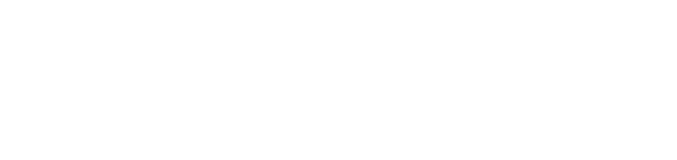
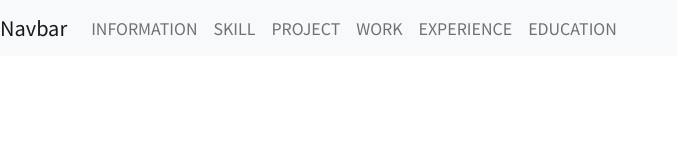
Before and after one commit to chihyu2790/Profile, a plain HTML site: page index.html in a window 1280 px wide. Shown: the whole page, without its empty margins (0-677 px from the left). Drawn offline with Linux system fonts and the light colour scheme.

Commit message:
新增-i架構
1.新增index架構

```diff
--- a/index.html
+++ b/index.html
@@ -14,7 +14,38 @@
 </head>
 <body>
     <!------------------------------ Navbar ------------------------------>
-    <div id="navbar"></div>
+    <div id="navbar">
+        <div class="container-fulid">
+            <nav  class="navbar navbar-expand-lg navbar-light bg-light fixed-top">
+                <a class="navbar-brand" href="#">Navbar</a>
+                <button class="navbar-toggler" type="button" data-bs-toggle="collapse" data-bs-target="#navbarNav">
+                    <span class="navbar-toggler-icon"></span>
+                </button>
+                <div class="collapse navbar-collapse" id="navbarNav">
+                    <ul class="navbar-nav">
+                        <li class="nav-item">
+                            <a class="nav-link main-link" href="#section01" title="INFORMATION">INFORMATION</a>
+                        </li>
+                        <li class="nav-item">
+                            <a class="nav-link main-link" href="#section02" title="SKILL">SKILL</a>
+                        </li>
+                        <li class="nav-item">
+                            <a class="nav-link main-link" href="#section03" title="PROJECT">PROJECT</a>
+                        </li>
+                        <li class="nav-item">
+                            <a class="nav-link main-link" href="#section04" title="WORK">WORK</a>
+                        </li>
+                        <li class="nav-item">
+                            <a class="nav-link main-link" href="#section05" title="EXPERIENCE">EXPERIENCE</a>
+                        </li>
+                        <li class="nav-item">
+                            <a class="nav-link main-link" href="#section06" title="EDUCATION">EDUCATION</a>
+                        </li>
+                    </ul>
+                </div>
+            </nav>
+        </div>
+    </div>
     <!------------------------------ 自我介紹 ------------------------------>
     <div id="section01"></div>
     <!------------------------------ 技能 ------------------------------>
```
